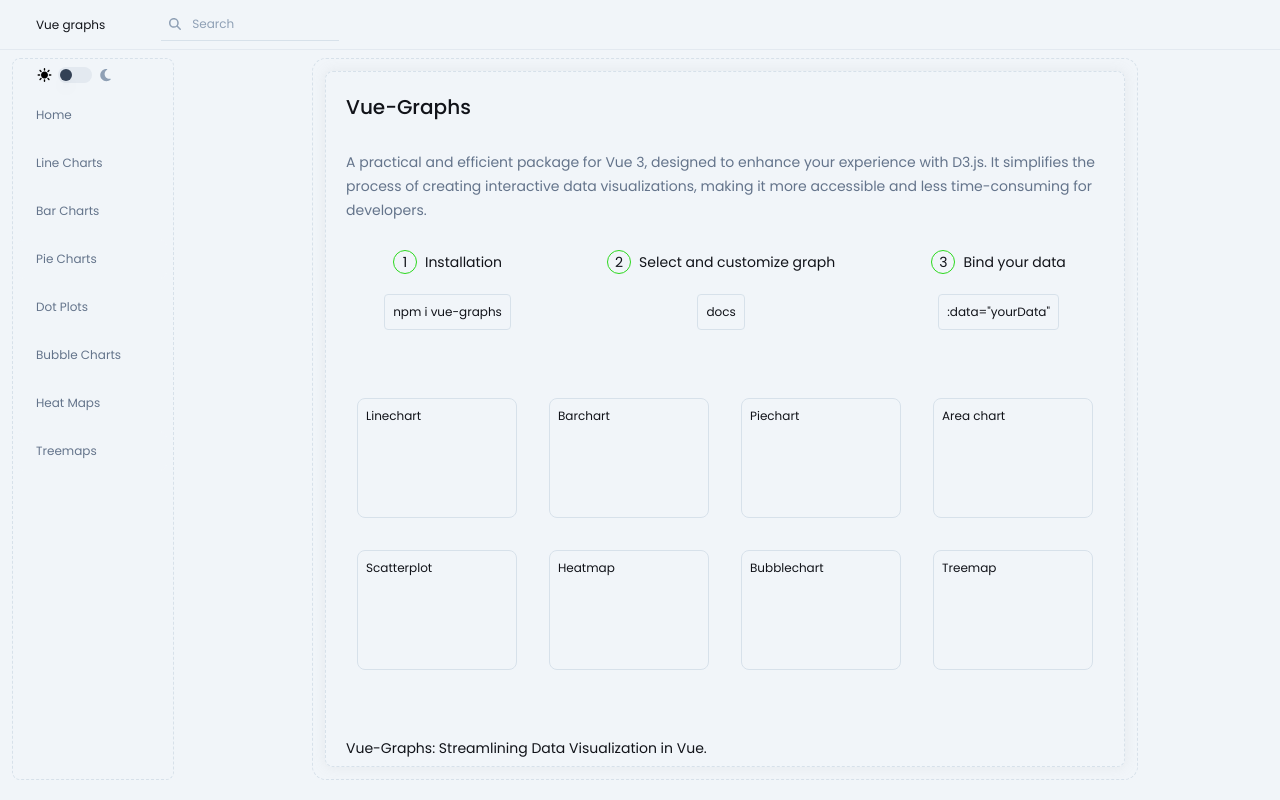
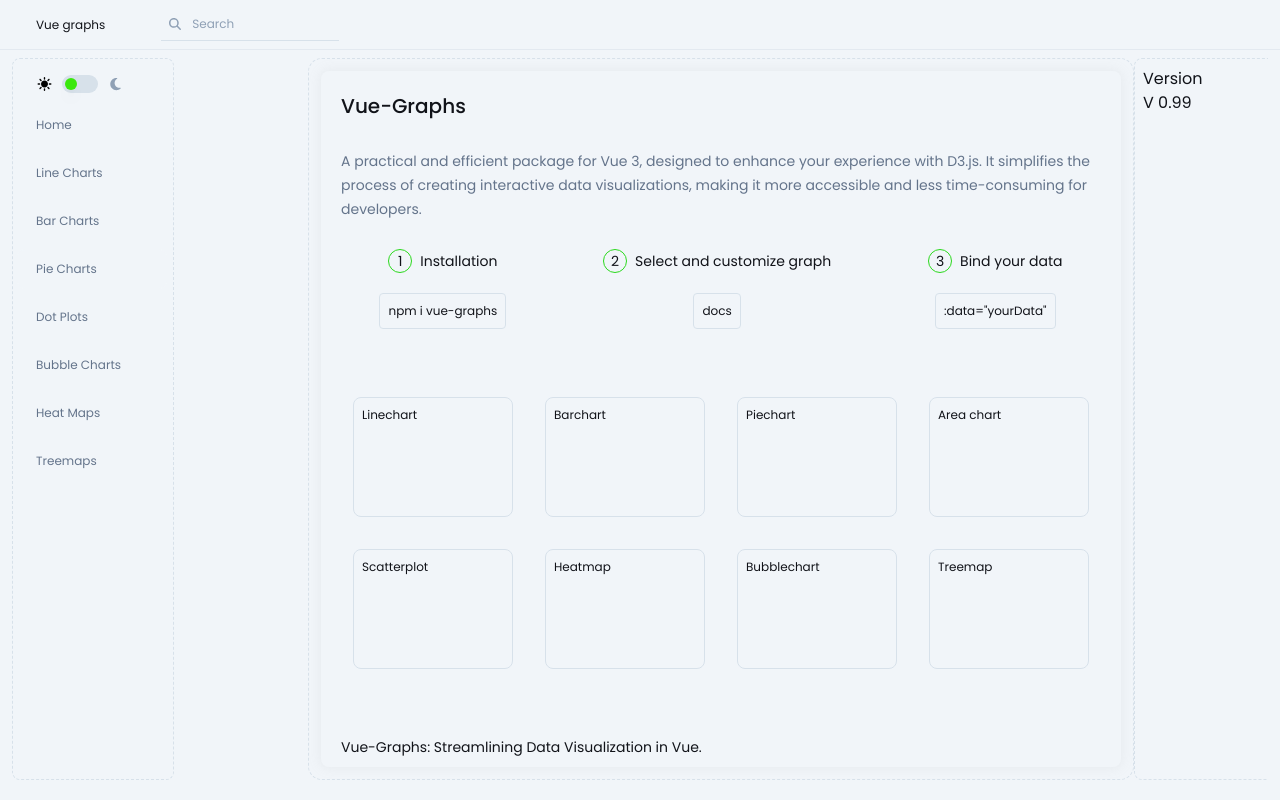
Before and after one commit to rebanovsky/vue-graphs, a Vue app in the folder frontend/: page / in a window 1280 px wide. Built offline with nearby package versions, Linux system fonts and the light colour scheme.

Commit message:
ui fixes

```diff
--- a/frontend/src/components/common/navigation/SideMenu.vue
+++ b/frontend/src/components/common/navigation/SideMenu.vue
@@ -1,5 +1,5 @@
 <template>
-  <div class="side-menu overflow-y-auto rounded-[8px]">
+  <div class="side-menu overflow-y-auto rounded-[8px] py-[8px]">
     <theme-toggler/>
     <div class="w-[160px] flex flex-col p-[4px] gap-[8px]">
       <div v-for="item in items" :key="item.name">
@@ -15,7 +15,7 @@
           <div
             class="accordion-item w-[auto] flex items-center px-[20px] rounded-[0px] gap-[8px]"
             :class="[
-              'accordion-title text-[12px] px-[20px] text-slate-500',
+              'accordion-title text-[0.75em] px-[20px] text-slate-500',
               isActive(item.name) ? 'text-slate-900 dark:text-slate-100' : '',
             ]"
           >
--- a/frontend/src/components/widgets/ThemeToggler.vue
+++ b/frontend/src/components/widgets/ThemeToggler.vue
@@ -1,7 +1,7 @@
 <template>
   <div class="w-[100%] flex items-center px-[22px]">
     <div
-      class="py-2 gap-[4px] flex text-[10px] items-center justify-between cursor-pointer"
+      class="py-2 gap-[8px] flex text-[10px] items-center justify-between cursor-pointer"
       @click="toggleDark"
     >
       <div class="theme-icon">
@@ -36,16 +36,16 @@ c-9.9,9.6-25.7,9.6-35.6,0l-36.2-36.2c-10.2-9.8-10.5-26-0.6-36.2c9.8-10.2,26-10.5
       </div>
       <div
         :class="[
-          isDark ? 'bg-slate-800' : 'bg-slate-200',
-          'relative inline-flex h-[16px] w-[34px] shrink-0  rounded-full border-2 border-transparent transition-colors duration-200 ease-in-out focus:outline-none focus-visible:ring-2 focus-visible:ring-white/75',
+          isDark ? 'bg-slate-800' : 'bg-slate-300',
+          'relative inline-flex h-[18px] w-[36px] shrink-0  rounded-full border-2 border-transparent transition-colors duration-200 ease-in-out focus:outline-none focus-visible:ring-2 focus-visible:ring-white/75',
         ]"
       >
         <span
           :class="[
             isDark
-              ? 'translate-x-[18px] bg-slate-300'
-              : 'translate-x-0 bg-slate-700',
-            'pointer-events-none inline-block h-[12px] w-[12px] transform rounded-full shadow-lg ring-0 transition duration-200 ease-in-out',
+              ? 'translate-x-[19px] bg-harlequin-400'
+              : 'translate-x-[1px] bg-harlequin-400',
+            'pointer-events-none translate-y-[1px] inline-block h-[12px] w-[12px] transform rounded-full shadow-lg ring-0 transition duration-200 ease-in-out',
           ]"
           aria-hidden="true"
         ></span>
--- a/frontend/src/layouts/SubView.vue
+++ b/frontend/src/layouts/SubView.vue
@@ -3,7 +3,7 @@
     class="playground-component w-[100%] flex justify-between px-[12px] rounded-[14px]"
     style="height: calc(100vh - 78px)"
   >
-    <div class="main-content w-full overflow-y-auto flex gap-[8px]">
+    <div class="main-content w-full overflow-y-auto flex justify-between">
       <div class="sidenav overflow-y-auto gridlines rounded-[8px]">
         <SideMenu :title="title" :items="sidenavItems" :base-path="basePath" />
       </div>
--- a/frontend/src/plugins/fontawesome.js
+++ b/frontend/src/plugins/fontawesome.js
@@ -78,9 +78,9 @@ import {
   faUpRightAndDownLeftFromCenter,
   faArrowTrendDown,
   faWandMagicSparkles,
-  faFileExcel
+  faFileExcel,
 } from "@fortawesome/free-solid-svg-icons";
-import { faGoogle, faFacebookF } from "@fortawesome/free-brands-svg-icons";
+import { faGoogle, faFacebookF, faGithub } from "@fortawesome/free-brands-svg-icons";
 
 import { faClock } from "@fortawesome/free-regular-svg-icons";
 
@@ -170,4 +170,5 @@ library.add(
   faUpRightAndDownLeftFromCenter,
   faWandMagicSparkles,
   faFileExcel,
+  faGithub
 );
--- a/frontend/src/views/v-graphs/TheHome.vue
+++ b/frontend/src/views/v-graphs/TheHome.vue
@@ -1,10 +1,13 @@
 <template>
+  <div class="flex justify-between">
+    <!-- Dummy Section -->
+    <div class="dummy w-[160px]"></div>
   <div
-    class="playground-component p-[12px] text-[14px] flex justify-center gridlines rounded-[14px]"
+    class="playground-component p-[12px] text-[14px] flex gap-[40px] justify-center gridlines rounded-[14px]"
   >
     <!-- Introduction Section -->
     <div
-      class="container w-[800px] overflow-y-auto gridlines p-[20px] rounded-[8px] shadow-boxshlight dark:shadow flex flex-col gap-[28px]"
+      class="container w-[800px] overflow-y-auto p-[20px] rounded-[8px] shadow-boxshlight dark:shadow flex flex-col gap-[28px]"
     >
       <header>
         <h1 class="text-[20px] font-medium">Vue-Graphs</h1>
@@ -64,6 +67,16 @@
       </footer>
     </div>
   </div>
+  <!-- Version History -->
+  <div class="version-history w-[160px] gridlines rounded-[8px] p-[8px]">
+    <div class="versions-wrapper">
+      <div class="version-header">Version</div>
+      <div class="versions">
+        <div class="version">V 0.99</div>
+      </div>
+    </div>
+  </div>
+</div>
 </template>
 
 <script setup>
--- a/frontend/tailwind.config.js
+++ b/frontend/tailwind.config.js
@@ -112,7 +112,7 @@ module.exports = {
         100: "#caf8c5",
         200: "#00fc77",
         300: "#2bd81d",
-        400: "#057605",
+        400: "#3ae80d",
         900: "#0f1b0e",
       },
       green: {
```
